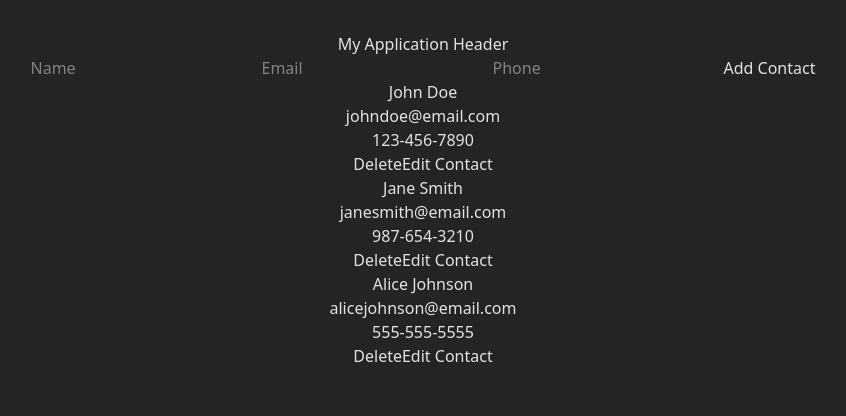
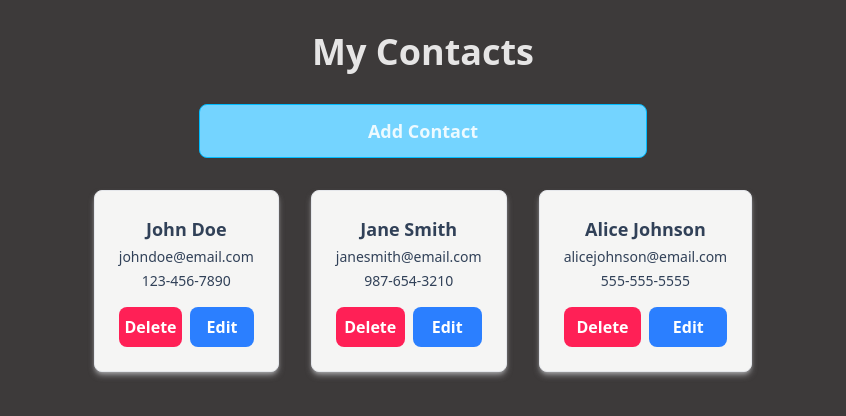
Before and after one commit to SebastianR0589/CRUD_app_sample, a React (Vite) app: page / in a window 1280 px wide. Shown: the top 416 px of the page, without its empty margins (217-1063 px from the left). Built offline with nearby package versions, Linux system fonts and the light colour scheme.

Commit message:
finished styling

```diff
--- a/src/components/AddContactForm.tsx
+++ b/src/components/AddContactForm.tsx
@@ -1,16 +1,67 @@
 import type { JSX } from "react";
+import { useState } from "react";
 
 type AddContactFormProps = {
    addContact: (formData: FormData) => void;
 }
 
 export default function AddContactForm({ addContact }: AddContactFormProps): JSX.Element {
-    return (
-        <form action={addContact}>
-            <input type="text" placeholder="Name" name="name" required />
-            <input type="email" placeholder="Email" name="email" required />
-            <input type="tel" placeholder="Phone" name="phone" required />
-            <button type="submit">Add Contact</button>
+ const [isOpen, setIsOpen] = useState(false);
+
+   return (
+    <div className="max-w-md mx-auto my-4">
+
+      <button
+        onClick={() => setIsOpen(!isOpen)}
+        className="w-full bg-sky-300 hover:bg-sky-400 font-bold text-lg p-3 rounded-lg border border-sky-400"
+      >
+        {isOpen ? "Close Form" : "Add Contact"}
+      </button>
+
+
+      <div
+        className={`overflow-hidden transition-all duration-300 ease-in-out ${
+          isOpen ? "max-h-screen" : "max-h-0"
+        }`}
+      >
+        <form
+        className="bg-sky-50 border border-sky-200 rounded-lg shadow-md p-6 m-4 flex flex-col gap-4"
+
+         action={(formData) => {
+    addContact(formData);
+    setIsOpen(false);
+  }}
+        >
+          <input
+            type="text"
+            name="name"
+            placeholder="Full Name"
+            required
+            className="border border-gray-300 rounded p-2 focus:outline-none focus:ring-2 focus:ring-sky-300 text-slate-700"
+          />
+          <input
+            type="email"
+            name="email"
+            placeholder="Email Address"
+            required
+            className="border border-gray-300 rounded p-2 focus:outline-none focus:ring-2 focus:ring-sky-300 text-slate-700"
+          />
+          <input
+            type="tel"
+            name="phone"
+            placeholder="Phone Number"
+            required
+            className="border border-gray-300 rounded p-2 focus:outline-none focus:ring-2 focus:ring-sky-300 text-slate-700"
+          />
+          <button
+            type="submit"
+            className="font-bold bg-green-400 hover:bg-green-500 text-white px-4 py-2 rounded-lg"
+
+          >
+            Add Contact
+          </button>
         </form>
-    );
+      </div>
+    </div>
+  );
 }
--- a/src/components/ContactCard.tsx
+++ b/src/components/ContactCard.tsx
@@ -18,37 +18,85 @@ export default function ContactCard({id, name, email, phone, removeContact, upda
 
 
     return(
-        <>
+
  <section>
-        <div>
-            <p>{name}</p>
-            <p>{email}</p>
-            <p>{phone}</p>
+  <div className="bg-stone-100 border border-gray-200 rounded-lg shadow-md shadow-gray-200/50 p-6 m-4 flex flex-col gap-4">
+  <div className="space-y-1 text-slate-700">
+    <p className="font-semibold text-lg">{name}</p>
+    <p className="text-sm">{email}</p>
+    <p className="text-sm">{phone}</p>
   </div>
-        <div> <button onClick={() => removeContact(email)}>Delete</button>
-        <button onClick={() => setIsEditing(true)}>Edit Contact</button></div>
-        </section>
+
+  <div className="flex gap-2">
+    <button
+      className="flex-1 font-bold bg-rose-500 hover:bg-rose-600 text-white rounded-lg py-2"
+      onClick={() => removeContact(email)}
+    >
+      Delete
+    </button>
+    <button
+      className="flex-1 font-bold bg-blue-500 hover:bg-blue-600 text-white rounded-lg py-2"
+      onClick={() => setIsEditing(true)}
+    >
+      Edit
+    </button>
+  </div>
+
   {isEditing && (
     <form
       action={(formData) => {
         updateContact(formData);
         setIsEditing(false);
       }}
+      className="flex flex-col gap-2 mt-4"
     >
-        <input type="hidden" name="id" value={id || ""}/>
-          <input type="text" name="name" defaultValue={name} required />
-          <input type="email" name="email" defaultValue={email} required />
-          <input type="tel" name="phone" defaultValue={phone} required />
+      <input type="hidden" name="id" value={id || ""} />
+      <input
+        type="text"
+        name="name"
+        defaultValue={name}
+        required
+        className="p-2 border border-gray-300 rounded text-slate-700"
+      />
+      <input
+        type="email"
+        name="email"
+        defaultValue={email}
+        required
+        className="p-2 border border-gray-300 rounded text-slate-700"
+      />
+      <input
+        type="tel"
+        name="phone"
+        defaultValue={phone}
+        required
+        className="p-2 border border-gray-300 rounded text-slate-700"
+      />
+
+      <div className="flex gap-2">
         <button
           type="submit"
-            className="bg-green-500 text-white px-2 py-1 rounded"
+          className="flex-1 font-bold bg-emerald-500 hover:bg-emerald-600 text-white rounded-lg py-2"
         >
           Save
         </button>
+        <button
+          type="button"
+          onClick={() => setIsEditing(false)}
+          className="flex-1 font-bold bg-gray-400 hover:bg-gray-500 text-white rounded-lg py-2"
+        >
+          Cancel
+        </button>
+      </div>
     </form>
   )}
+</div>
+
+</section>
 
 
-        </>
+
+
+
     )
 }
--- a/src/components/Header.tsx
+++ b/src/components/Header.tsx
@@ -3,7 +3,7 @@ import type { JSX } from "react"
 export default function Header(): JSX.Element {
   return (
     <header>
-      <h1 >My Application Header</h1>
+      <h1 className="text-4xl font-bold text-center mb-8 text-white-800">My Contacts</h1>
     </header>
   )
 }
--- a/src/index.css
+++ b/src/index.css
@@ -7,7 +7,7 @@
 
   color-scheme: light dark;
   color: rgba(255, 255, 255, 0.87);
-  background-color: #242424;
+  background-color: #3d3a3a;
 
   font-synthesis: none;
   text-rendering: optimizeLegibility;
--- a/src/pages/ContactsPage.tsx
+++ b/src/pages/ContactsPage.tsx
@@ -54,6 +54,7 @@ function updateContact(formData: FormData) {
     return (
         <>
     <AddContactForm addContact={addContact} />
+    <div className="flex flex-wrap justify-center">
       {contactList.map((contact) => (
         <ContactCard
           key={contact.id}
@@ -65,6 +66,7 @@ function updateContact(formData: FormData) {
           updateContact={updateContact}
         />
       ))}
+      </div>
     </>
     )
 }
```
Lines whose indentation alone changed are shown as unchanged.
